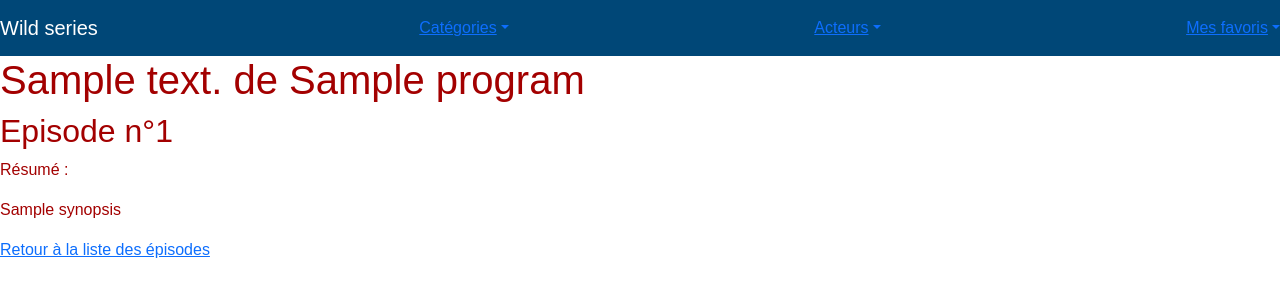
After one commit to TarikElha/Wild-series, a Symfony app: template templates/program/episode_show.html.twig in a window 1280 px wide. The commit adds this page. Shown: the top 300 px of the page. Run offline with Twig, Linux system fonts and the light colour scheme; the template is opened without the code that fills it: most values are stand-ins (such as "Sample title", 1, 10 or a date in 2020); style sheets or scripts are compiled from the project's sources; some libraries are stand-ins or nearby versions.

Commit message:
12 - Symfony : Gardez la form !

```diff
--- /dev/null
+++ b/templates/program/episode_show.html.twig
@@ -0,0 +1,13 @@
+{% extends "base.html.twig" %}
+
+{% block title %}Wild series{% endblock %}
+
+{% block body %}
+    <h1>{{ season.description }} de {{ program.title }}</h1>
+    <h2>Episode n°{{ episode.number }}</h2>
+    <p>Résumé :</p>
+    <p>{{ episode.synopsis }}</p>
+    <a href="{{ path('program_season_show', { program : program.id, season : season.id }) }}">
+        Retour à la liste des épisodes
+    </a>
+{% endblock %}
--- a/templates/program/index.html.twig
+++ b/templates/program/index.html.twig
@@ -4,7 +4,7 @@
     <h1>Toutes les séries de la table program : </h1>
     {% for program in programs %}
         <div>
-            <h2><a href="{{ path('program_show', { id : program.id }) }}">{{ loop.index }} / {{ program.title }} - Catégorie : {{ program.category.name }}</a></h2>
+            <h2><a href="{{ path('program_show', { program : program.id }) }}">{{ loop.index }} / {{ program.title }} - Catégorie : {{ program.category.name }}</a></h2>
             <p>{{ program.summary }}</p>
         </div>
     {% else %}
--- a/templates/program/season_show.html.twig
+++ b/templates/program/season_show.html.twig
@@ -9,13 +9,13 @@
     <ul>
         {% for episode in season.episodes %}
         <li>
-                Episode {{ episode.number }} : {{ episode.title }}
+                <a href="{{ path('program_episode_show', { program : program.id, season : season.id, episode : episode.id }) }}">Episode {{ episode.number }} : {{ episode.title }}</a>
         </li>
         {% else %}
             Aucun épisode trouvé.
         {% endfor %}
     </ul>
-    <a href="{{ path('program_show', { id : program.id }) }}">
+    <a href="{{ path('program_show', { program : program.id }) }}">
         Retour au program
     </a>
 
--- a/templates/program/show.html.twig
+++ b/templates/program/show.html.twig
@@ -14,7 +14,7 @@
             <ul>
                 {% for season in seasons %}
                     <li>
-                        <p><a href="{{ path('program_season_show', { programId : program.id, seasonId : season.id }) }}">{{ season.description }}</a> ({{ season.year }})</p>
+                        <p><a href="{{ path('program_season_show', { program : program.id, season : season.id }) }}">{{ season.description }}</a> ({{ season.year }})</p>
                     </li>
                 {% endfor %}
             </ul>
```
Also changed, not shown: src/Controller/ProgramController.php (+17 -10 lines).
